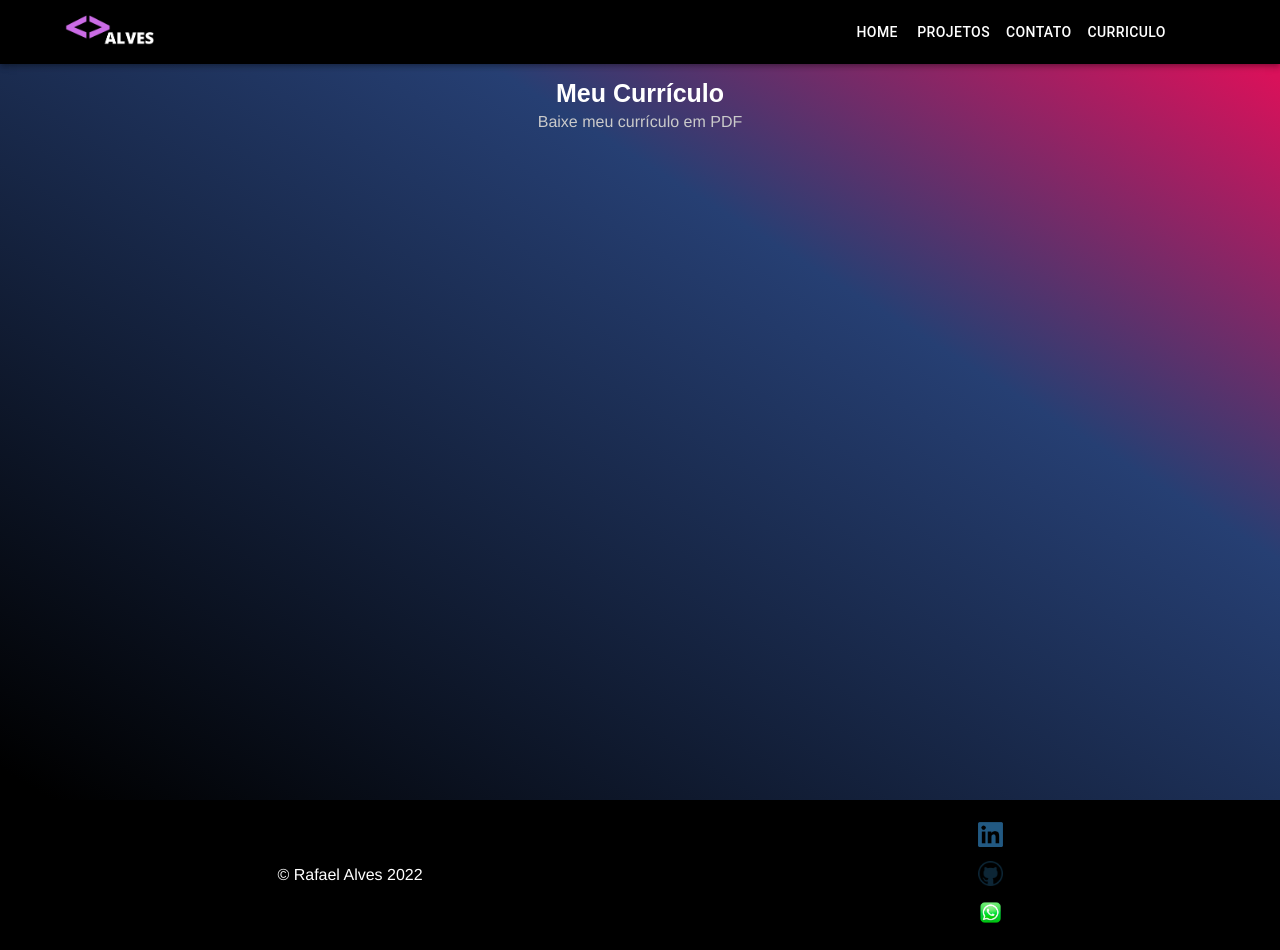
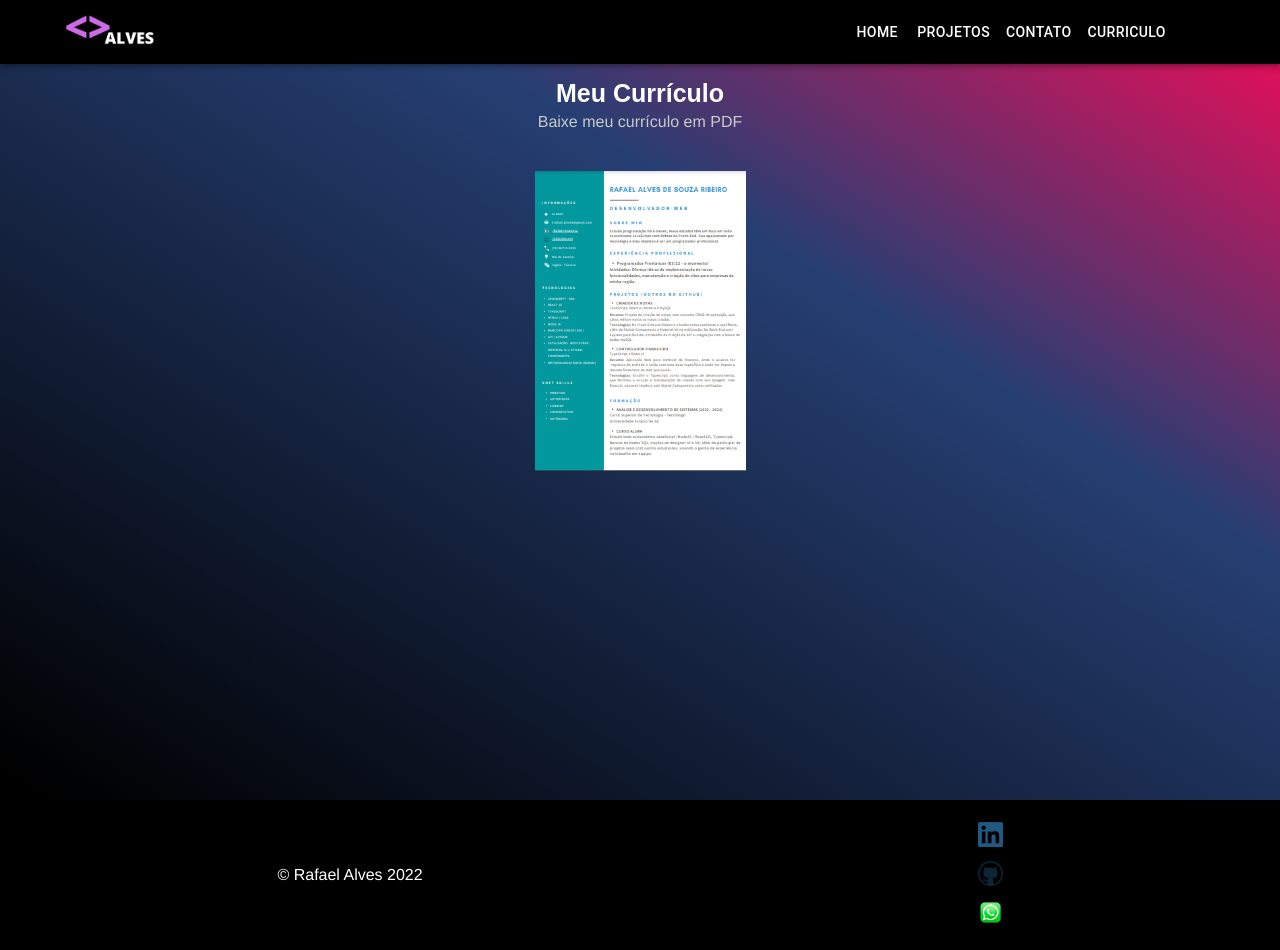
Before and after one commit to RafaelAlves9/MEU-SITE, a React (Create React App) app: page /curriculo in a window 1280 px wide. Built offline with nearby package versions, Linux system fonts and the light colour scheme.

Commit message:
up curriculo

```diff
--- a/src/pages/Curriculo/index.jsx
+++ b/src/pages/Curriculo/index.jsx
@@ -3,6 +3,9 @@ import { ContentPage } from '../../components/ContentPage';
 import { Container } from '@mui/material';
 import * as S from '../../components/ContentPage';
 import { FooterPage } from "../../components/Footer";
+import { CurriculoContent } from './styled'
+import CV from './file/Rafael-Alves--Dev.pdf';
+import CapaCv from './file/capa-cv.png';
 
 export const Curriculo = () => {
 
@@ -13,6 +16,7 @@ export const Curriculo = () => {
           <Container>
               <S.TituloCategoria>Meu Currículo</S.TituloCategoria>
               <S.SubTituloCategoria>Baixe meu currículo em PDF</S.SubTituloCategoria>
+              <CurriculoContent><a href={CV} target='_blank'><img src={CapaCv} alt="" /></a></CurriculoContent>
           </Container>
         </ContentPage>
         <FooterPage/>
--- /dev/null
+++ b/src/pages/Curriculo/styled.jsx
@@ -0,0 +1,10 @@
+import styled from "styled-components";
+
+export const CurriculoContent = styled.div`
+    margin-top: 35px;
+
+    img{
+        max-width: 250px;
+        height: 300px;
+    }
+`
```
Also changed, not shown: src/pages/Curriculo/file/capa-cv.png (added), 1 other file (tests, documents, lock files or other folders).
